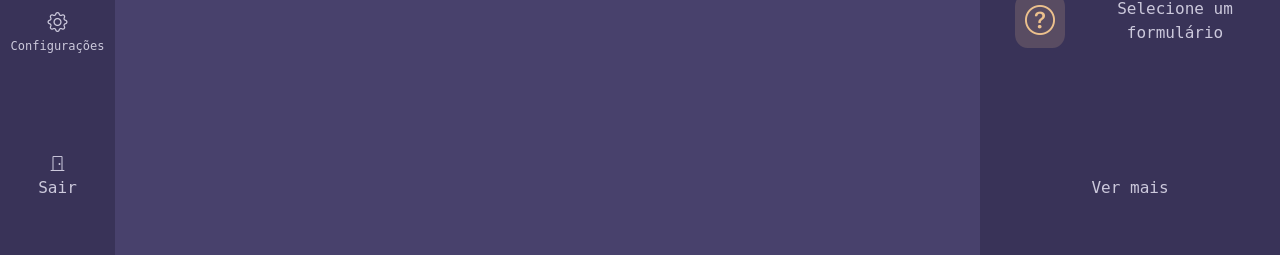
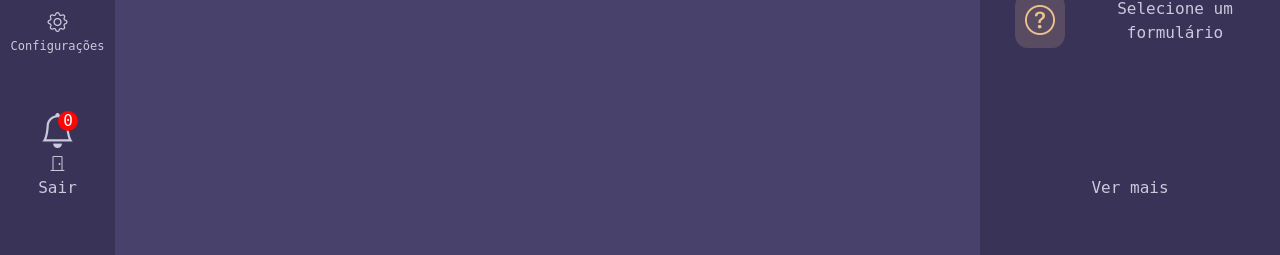
Before and after one commit to YuriPierriV/make-questions, a Flask app: page / in a window 1280 px wide. Shown: the part 545-800 px from the top of the page. Run offline with Flask 3, Linux system fonts and the light colour scheme; the visitor is signed in with stand-in values (Sample User, id 1); tables that the repository leaves empty or names only in its code hold one stand-in row (values such as "Sample post"); some web fonts are replaced.

Commit message:
notificacoes

```diff
--- a/static/painel.css
+++ b/static/painel.css
@@ -231,3 +231,41 @@ main{
     background-color: #EFAB9C !important;
     color: #48416C !important;
 }
+
+.icon-notificacao{
+    position: relative;
+    width: 35px;
+    height: 35px;
+}
+
+.icon-bell{
+    font-size: 35px;
+    color: #CCC9DC;
+    cursor: pointer;
+}
+
+.icon-notificacao::after{
+    content: attr(data-number);
+    width: 20px;
+    height: 20px;
+    background-color: #fc0606;
+    color: #fff;
+    border-radius: 50%;
+    display: grid;
+    place-content: center;
+    position: absolute;
+    top: 5px;
+    right: 0;
+    transform: translate(3px);
+}
+
+.barra-lateral-fechada {
+    width: 0;
+    overflow: hidden;
+    transition: width 0.3s ease;
+}
+
+#notificacoes {
+    background-color: white;
+    padding: 10px;
+}
--- a/static/painel.js
+++ b/static/painel.js
@@ -18,4 +18,19 @@ document.addEventListener("DOMContentLoaded", function() {
     });
 
 
+    const iconNotificacao = document.querySelector('.icon-notificacao');
+    const barraLateral = document.getElementById('barra-lateral');
+    const notificacoesContainer = document.getElementById('notificacoes');
+
+    iconNotificacao.addEventListener('click', () => {
+        // Alternar classe para expandir ou minimizar a barra lateral
+        barraLateral.classList.toggle('barra-lateral-fechada');
+
+        // Limpar notificações ao minimizar
+        notificacoesContainer.innerHTML = '';
+
+        // Atualiza o número de notificações para zero após exibir
+        iconNotificacao.dataset.number = '0';
+    });
+
 });
--- a/templates/painel.html
+++ b/templates/painel.html
@@ -40,12 +40,26 @@
                 </li>
             </ul>
         </nav>
-        <div class="container d-flex justify-content-center text-center pb-5 baixo">
-            <form action="{{ url_for('logout') }}" method="post">
-                <button class=" btn btn-padrao sair" type="submit"  href="/logout" ><i class="bi bi-door-closed"></i><br>Sair</button>
-            </form>
 
+        <div class="container">
+
+            <div class="container d-flex flex-column justify-content-center text-center pb-5 baixo">
+                <div class="container d-flex justify-content-center text-center pb-1">
+                    <div class="icon-notificacao" data-number="0">
+                        <i class="bi bi-bell icon-bell"></i>
+                    </div>
+                    <div class="barra-lateral-fechada" id="barra-lateral">
+                        <div class="notificacoes" id="notificacoes">
+                        </div>
+                    </div>
+                </div>
+                <form action="{{ url_for('logout') }}" method="post">
+                    <button class=" btn btn-padrao sair" type="submit"  href="/logout" ><i class="bi bi-door-closed"></i><br>Sair</button>
+                </form>
+
+            </div>
         </div>
+
     </aside>
 
 
@@ -192,7 +206,7 @@
                 <div class="col-md-8">
                     <h5 style="color: #EDC18D;">Olá, {{usuario.nome}}</h5>
                 </div>
-                <div class="col-md-4 d-flex justify-content-end ">
+                <div class="col-md-4 d-flex justify-content-end">
                     <img src="/static/img/user_noimage.jpg" alt="" class="img-fluid img-perfil rounded-circle" height="50px" width="50px">
                 </div>
             </div>
@@ -244,8 +258,8 @@
                 </div>
             </div>
 
-            <div class="row container pb-5 d-flex align-items-center justify-content-center baixo2 m-0" >
-                <button class=" btn btn-padrao">Ver mais</button>
+            <div class="container pb-5 d-flex align-items-center justify-content-center baixo2 m-0" >
+                    <button class="btn btn-padrao">Ver mais</button>
             </div>
     </aside>
 
```
Also changed, not shown: 5 other files.
